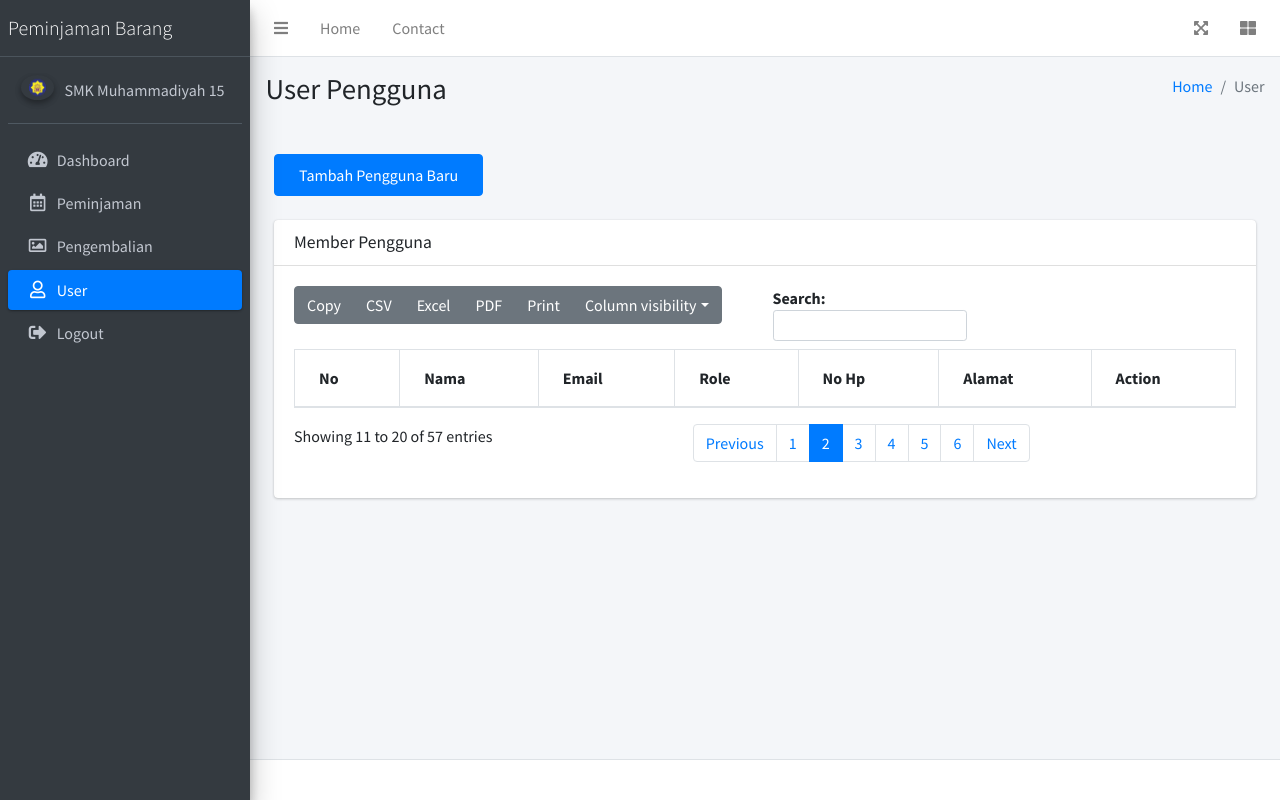
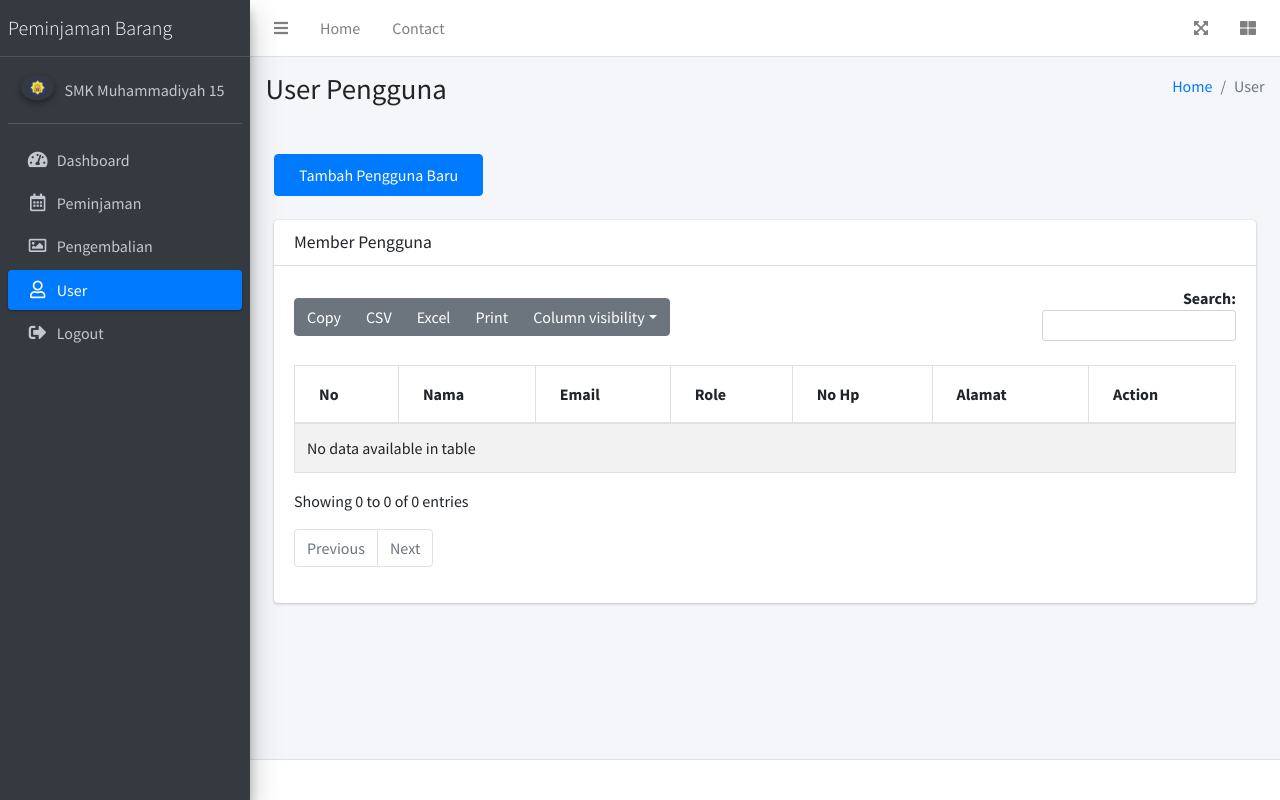
Before and after one commit to Rangers69/peminjaman_barang, a CodeIgniter app: page /peminjaman_barang/user in a window 1280 px wide. Run offline with CodeIgniter, Linux system fonts and the light colour scheme; data that the repository does not hold is empty; some libraries are stand-ins or nearby versions.

Commit message:
perubahan user

```diff
--- a/application/views/user/index.php
+++ b/application/views/user/index.php
@@ -42,32 +42,6 @@
 			<div class="card-body">
 				<div id="example1_wrapper" class="dataTables_wrapper dt-bootstrap4">
 					<div class="row">
-						<div class="col-sm-12 col-md-6">
-							<div class="dt-buttons btn-group flex-wrap"> <button
-									class="btn btn-secondary buttons-copy buttons-html5" tabindex="0"
-									aria-controls="example1" type="button"><span>Copy</span></button> <button
-									class="btn btn-secondary buttons-csv buttons-html5" tabindex="0"
-									aria-controls="example1" type="button"><span>CSV</span></button> <button
-									class="btn btn-secondary buttons-excel buttons-html5" tabindex="0"
-									aria-controls="example1" type="button"><span>Excel</span></button> <button
-									class="btn btn-secondary buttons-pdf buttons-html5" tabindex="0"
-									aria-controls="example1" type="button"><span>PDF</span></button> <button
-									class="btn btn-secondary buttons-print" tabindex="0" aria-controls="example1"
-									type="button"><span>Print</span></button>
-								<div class="btn-group"><button
-										class="btn btn-secondary buttons-collection dropdown-toggle buttons-colvis"
-										tabindex="0" aria-controls="example1" type="button"
-										aria-haspopup="true"><span>Column visibility</span><span
-											class="dt-down-arrow"></span></button></div>
-							</div>
-						</div>
-						<div class="col-sm-12 col-md-6">
-							<div id="example1_filter" class="dataTables_filter"><label>Search:<input type="search"
-										class="form-control form-control-sm" placeholder=""
-										aria-controls="example1"></label></div>
-						</div>
-					</div>
-					<div class="row">
 						<div class="col-sm-12">
 							<table id="example1" class="table table-bordered table-striped dataTable dtr-inline"
 								aria-describedby="example1_info">
@@ -103,36 +77,7 @@
 							</table>
 						</div>
 					</div>
-					<div class="row">
-						<div class="col-sm-12 col-md-5">
-							<div class="dataTables_info" id="example1_info" role="status" aria-live="polite">Showing 11
-								to 20 of 57 entries</div>
-						</div>
-						<div class="col-sm-12 col-md-7">
-							<div class="dataTables_paginate paging_simple_numbers" id="example1_paginate">
-								<ul class="pagination">
-									<li class="paginate_button page-item previous" id="example1_previous"><a href="#"
-											aria-controls="example1" data-dt-idx="0" tabindex="0"
-											class="page-link">Previous</a></li>
-									<li class="paginate_button page-item "><a href="#" aria-controls="example1"
-											data-dt-idx="1" tabindex="0" class="page-link">1</a></li>
-									<li class="paginate_button page-item active"><a href="#" aria-controls="example1"
-											data-dt-idx="2" tabindex="0" class="page-link">2</a></li>
-									<li class="paginate_button page-item "><a href="#" aria-controls="example1"
-											data-dt-idx="3" tabindex="0" class="page-link">3</a></li>
-									<li class="paginate_button page-item "><a href="#" aria-controls="example1"
-											data-dt-idx="4" tabindex="0" class="page-link">4</a></li>
-									<li class="paginate_button page-item "><a href="#" aria-controls="example1"
-											data-dt-idx="5" tabindex="0" class="page-link">5</a></li>
-									<li class="paginate_button page-item "><a href="#" aria-controls="example1"
-											data-dt-idx="6" tabindex="0" class="page-link">6</a></li>
-									<li class="paginate_button page-item next" id="example1_next"><a href="#"
-											aria-controls="example1" data-dt-idx="7" tabindex="0"
-											class="page-link">Next</a></li>
-								</ul>
-							</div>
-						</div>
-					</div>
+
 				</div>
 			</div>
 			<!-- /.card-body -->
@@ -281,22 +226,16 @@
 <script src="https://cdn.jsdelivr.net/npm/sweetalert2@11"></script>
 
 <script>
-  $(function () {
-    $("#example1").DataTable({
-      "responsive": true, "lengthChange": false, "autoWidth": false,
-      "buttons": ["copy", "csv", "excel", "pdf", "print", "colvis"]
-    }).buttons().container().appendTo('#example1_wrapper .col-md-6:eq(0)');
-
-    // $('#example2').DataTable({
-    //   "paging": true,
-    //   "lengthChange": false,
-    //   "searching": false,
-    //   "ordering": true,
-    //   "info": true,
-    //   "autoWidth": false,
-    //   "responsive": true,
-    // });
-  });
+  $('#example1').DataTable({
+    dom: '<"row align-items-center mb-3"' +
+            '<"col-md-7 col-12 mb-2 mb-md-0"B>' +
+            '<"col-md-5 col-12 text-md-right"f>' +
+        '>rtip',
+    buttons: ["copy", "csv", "excel", "pdf", "print", "colvis"],
+    initComplete: function () {
+      $('#example1_wrapper .dataTables_paginate').addClass('pt-3');
+    }
+    });
 </script>
 
 <script>
```
